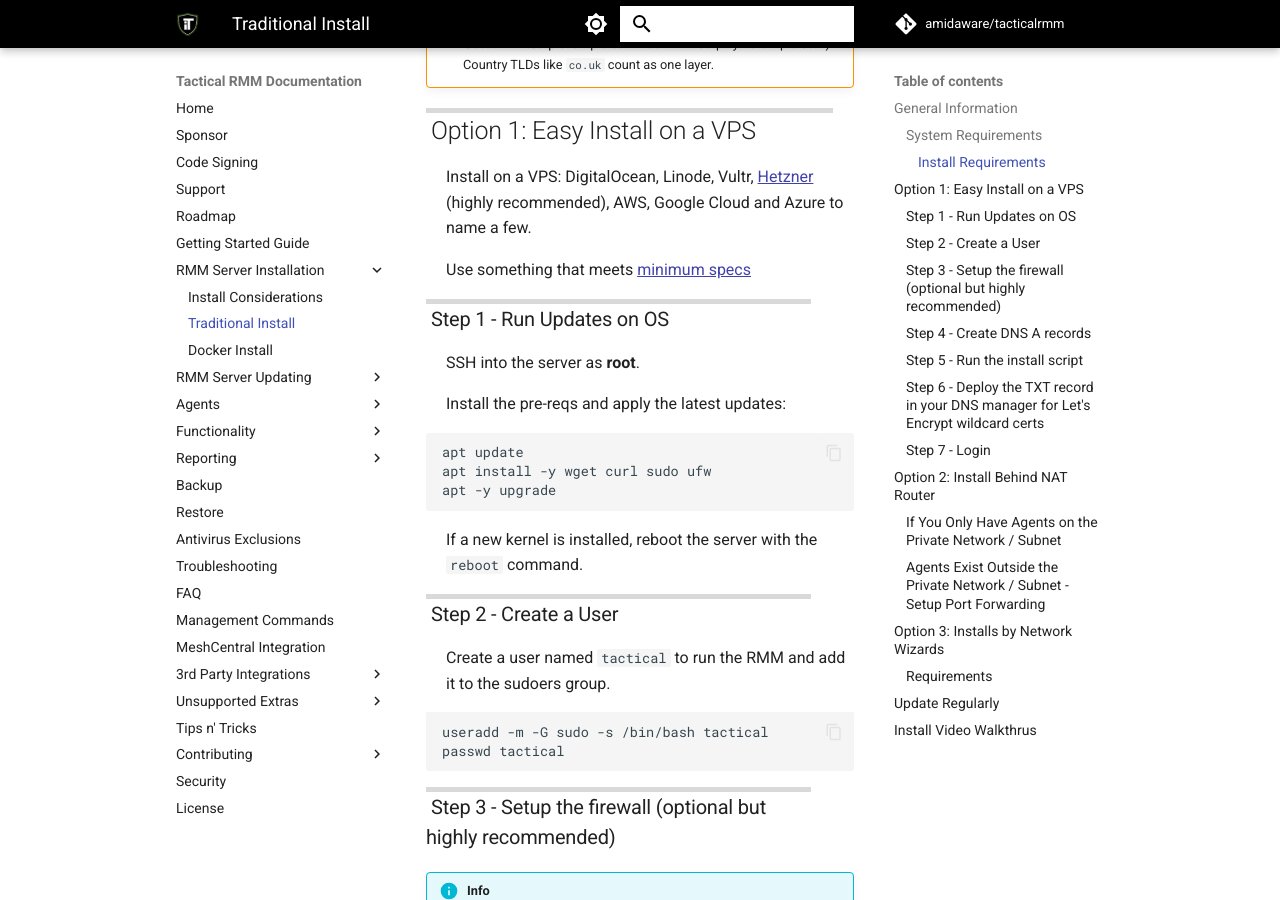
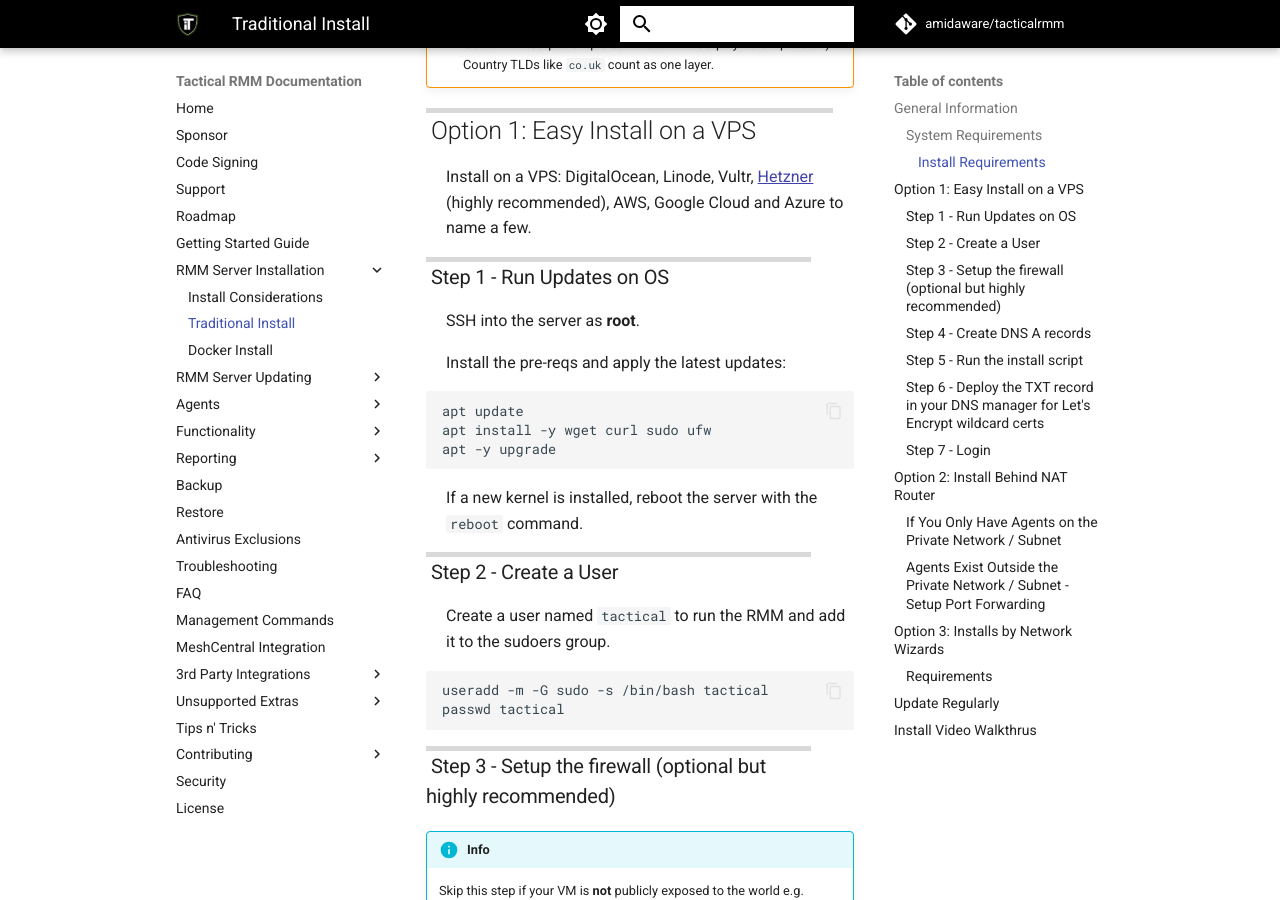
Before and after one commit to amidaware/trmm-docs, an MkDocs documentation site: the page built from docs/install_server.md, in a window 1280 px wide and 900 px high, scrolled down 2064 px. Built offline with MkDocs 1.6.1 and Material for MkDocs 9.7.7, drawn with Linux system fonts in a browser that asks for light colours; comment, search, counter and statistics services are not loaded.

Commit message:
remove dead link

```diff
--- a/docs/install_server.md
+++ b/docs/install_server.md
@@ -45,8 +45,6 @@
 ## Option 1: Easy Install on a VPS
 
 Install on a VPS: DigitalOcean, Linode, Vultr, [Hetzner](https://hetzner.cloud/?ref=wbGs8UQqHVdk) (highly recommended), AWS, Google Cloud and Azure to name a few.
-
-Use something that meets [minimum specs](install_server.md#minimum-requirements)
 
 ### Step 1 - Run Updates on OS
 
```
